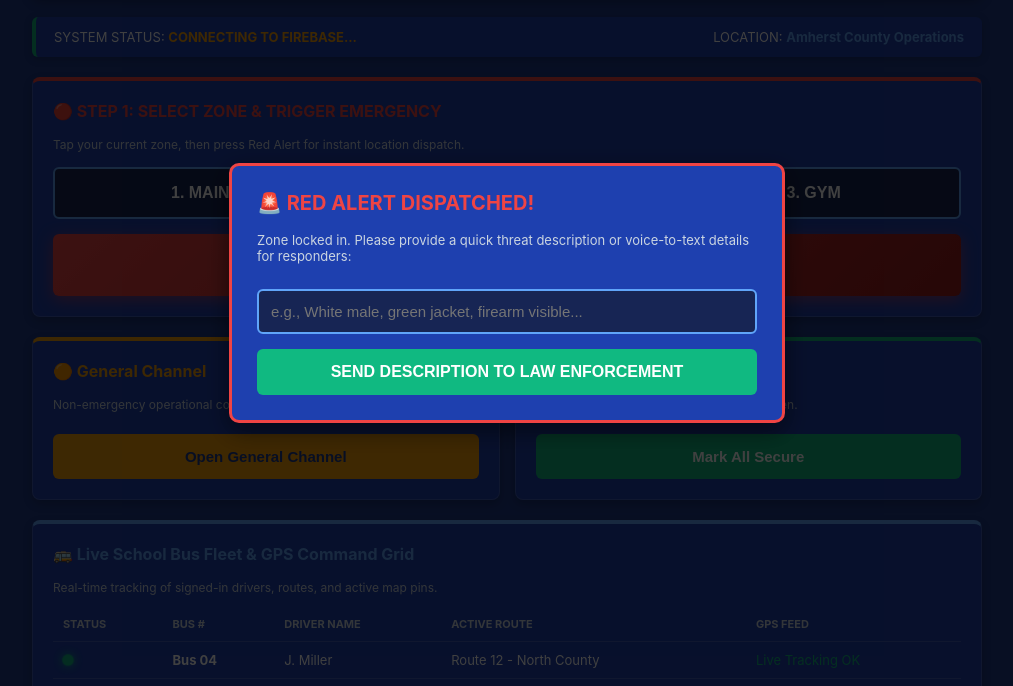
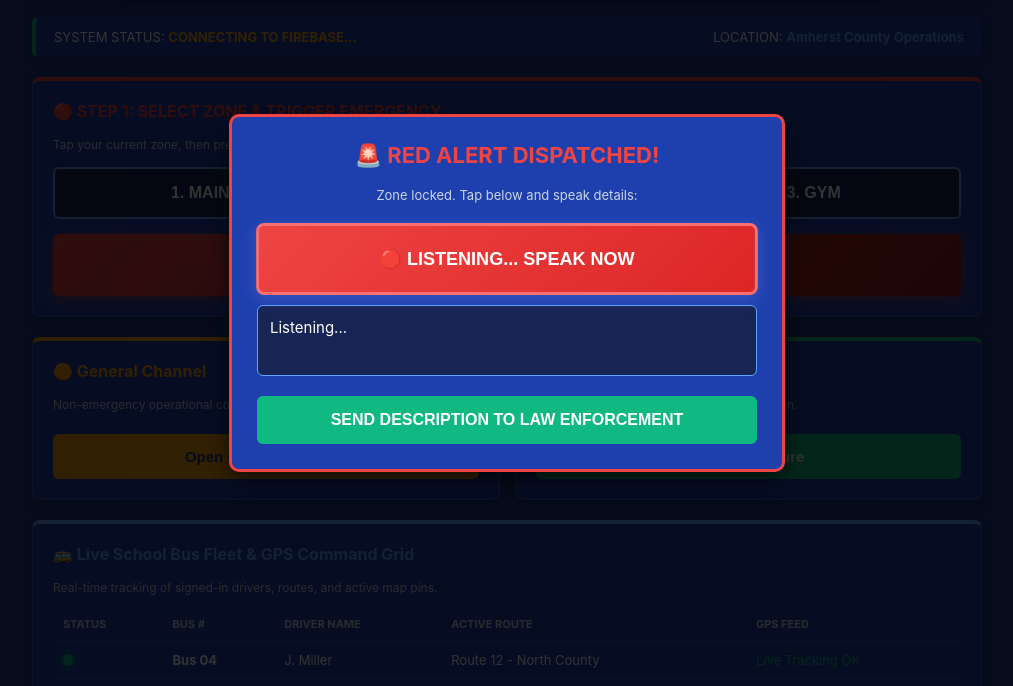
Before and after one commit to tacdev538/TACNET-SOLUTIONS, a plain HTML site: page index.html in a window 1280 px wide. Both pictures are taken after a click on the button "🚨 TRIGGER RED ALERT (INSTANT DISPATCH)". Shown: the part 107-793 px from the top of the page, without its empty margins (133-1146 px from the left). Drawn offline with Linux system fonts and the light colour scheme; no server answers.

Commit message:
Refactor modal and integrate voice-to-text features
Updated modal overlay and button styles for voice-to-text functionality. Enhanced speech recognition integration and adjusted alert description handling.

```diff
--- a/index.html
+++ b/index.html
@@ -125,7 +125,7 @@
             box-shadow: 0 4px 15px rgba(239, 68, 68, 0.5);
         }
 
-        /* Modal Overlay for Instant Threat Description */
+        /* Modal Overlay for Voice-to-Text Threat Description */
         .modal-overlay {
             display: none;
             position: fixed;
@@ -133,7 +133,7 @@
             left: 0;
             width: 100%;
             height: 100%;
-            background: rgba(0, 0, 0, 0.75);
+            background: rgba(0, 0, 0, 0.8);
             z-index: 1000;
             justify-content: center;
             align-items: center;
@@ -146,32 +146,64 @@
             border-radius: 10px;
             max-width: 500px;
             width: 90%;
-            box-shadow: 0 8px 25px rgba(0,0,0,0.5);
+            box-shadow: 0 8px 25px rgba(0,0,0,0.6);
+            text-align: center;
         }
 
         .modal-card h2 {
             color: var(--alert-red);
             margin-top: 0;
-            font-size: 20px;
+            font-size: 22px;
         }
 
-        .threat-input {
+        /* Large Voice Speak Button */
+        .btn-speak {
+            background: linear-gradient(135deg, #3B82F6, #1D4ED8);
+            color: white;
+            border: 3px solid var(--command-blue);
+            padding: 22px;
             width: 100%;
+            border-radius: 8px;
+            font-weight: bold;
+            font-size: 18px;
+            cursor: pointer;
+            margin: 20px 0 10px 0;
+            box-shadow: 0 4px 15px rgba(59, 130, 246, 0.4);
+            display: flex;
+            align-items: center;
+            justify-content: center;
+            gap: 10px;
+        }
+
+        .btn-speak.listening {
+            background: linear-gradient(135deg, #EF4444, #DC2626);
+            border-color: #F87171;
+            animation: pulse-mic 1s infinite;
+        }
+
+        @keyframes pulse-mic {
+            0% { transform: scale(1); }
+            50% { transform: scale(1.03); box-shadow: 0 0 20px rgba(239, 68, 68, 0.8); }
+            100% { transform: scale(1); }
+        }
+
+        .speech-transcript {
+            background: #172554;
+            border: 1px solid var(--command-blue);
             padding: 12px;
-            background: #172554;
-            border: 2px solid var(--command-blue);
-            color: white;
             border-radius: 6px;
             font-size: 15px;
-            margin: 15px 0;
-            box-sizing: border-box;
+            color: var(--text-light);
+            min-height: 45px;
+            margin-bottom: 20px;
+            text-align: left;
         }
 
         .btn-submit-threat {
             background-color: var(--secure-green);
             color: white;
             border: none;
-            padding: 14px;
+            padding: 15px;
             width: 100%;
             border-radius: 6px;
             font-weight: bold;
@@ -289,12 +321,22 @@
         <button class="btn-red" onclick="triggerRedAlert()">🚨 TRIGGER RED ALERT (INSTANT DISPATCH)</button>
     </div>
 
-    <!-- AUTOMATED THREAT DESCRIPTION POPUP MODAL -->
+    <!-- VOICE-TO-TEXT THREAT DESCRIPTION MODAL -->
     <div id="threatModal" class="modal-overlay">
         <div class="modal-card">
             <h2>🚨 RED ALERT DISPATCHED!</h2>
-            <p style="font-size: 13px; color: var(--text-muted); margin-bottom: 10px;">Zone locked in. Please provide a quick threat description or voice-to-text details for responders:</p>
-            <input type="text" id="threatDescriptionInput" class="threat-input" placeholder="e.g., White male, green jacket, firearm visible...">
+            <p style="font-size: 13px; color: var(--text-muted); margin-bottom: 5px;">Zone locked. Tap below and speak details:</p>
+
+            <!-- Live Voice Trigger Button -->
+            <button id="speakButton" class="btn-speak" onclick="startVoiceRecognition()">
+                🎙️ TAP TO SPEAK HERE
+            </button>
+
+            <!-- Live Speech Transcript Box -->
+            <div id="transcriptBox" class="speech-transcript">
+                Listening for voice description... (or type notes below)
+            </div>
+
             <button class="btn-submit-threat" onclick="submitThreatDetails()">SEND DESCRIPTION TO LAW ENFORCEMENT</button>
         </div>
     </div>
@@ -380,6 +422,7 @@
 
     let selectedCurrentZone = "NONE";
     let activeAlertKey = null;
+    let recordedThreatText = "";
 
     function selectZone(zoneName) {
         selectedCurrentZone = zoneName;
@@ -410,27 +453,76 @@
         const newAlertRef = database.ref('alerts').push({
             type: 'RED ALERT',
             zone: selectedCurrentZone,
-            description: 'Pending description...',
+            description: 'Voice description pending...',
             status: 'ACTIVE EMERGENCY',
             timestamp: Date.now()
         });
 
         activeAlertKey = newAlertRef.key;
+        recordedThreatText = "";
+        document.getElementById('transcriptBox').innerText = "Tap 'SPEAK HERE' and describe the threat...";
 
-        // Instantly pop open the description prompt for the teacher/driver
+        // Instantly pop open the voice prompt for the teacher/driver
         document.getElementById('threatModal').style.display = 'flex';
+
+        // Auto-trigger voice recognition immediately for zero-touch speed
+        startVoiceRecognition();
+    }
+
+    function startVoiceRecognition() {
+        const speakBtn = document.getElementById('speakButton');
+        const transcriptBox = document.getElementById('transcriptBox');
+
+        // Check for browser SpeechRecognition support (standard on iOS Safari and Android Chrome)
+        const SpeechRecognition = window.SpeechRecognition || window.webkitSpeechRecognition;
+
+        if (!SpeechRecognition) {
+            transcriptBox.innerText = "Speech recognition not supported on this browser. Please type or speak directly.";
+            return;
+        }
+
+        const recognition = new SpeechRecognition();
+        recognition.lang = 'en-US';
+        recognition.interimResults = true;
+        recognition.maxAlternatives = 1;
+
+        speakBtn.classList.add('listening');
+        speakBtn.innerText = "🔴 LISTENING... SPEAK NOW";
+        transcriptBox.innerText = "Listening...";
+
+        recognition.onresult = function(event) {
+            const speechResult = event.results[0][0].transcript;
+            recordedThreatText = speechResult;
+            transcriptBox.innerText = `"${speechResult}"`;
+        };
+
+        recognition.onerror = function(event) {
+            speakBtn.classList.remove('listening');
+            speakBtn.innerText = "🎙️ TAP TO SPEAK HERE";
+            transcriptBox.innerText = "Voice capture error. Tap button to try again.";
+        };
+
+        recognition.onend = function() {
+            speakBtn.classList.remove('listening');
+            speakBtn.innerText = "🎙️ TAP TO SPEAK AGAIN";
+            if (!recordedThreatText) {
+                transcriptBox.innerText = "No speech detected. Tap button to retry.";
+            }
+        };
+
+        recognition.start();
     }
 
     function submitThreatDetails() {
-        const descText = document.getElementById('threatDescriptionInput').value;
-        if (activeAlertKey && descText.trim() !== "") {
+        const finalDesc = recordedThreatText || "Voice alert triggered - no verbal description provided.";
+        if (activeAlertKey) {
             database.ref('alerts/' + activeAlertKey).update({
-                description: descText
+                description: finalDesc
             });
         }
         // Close modal
         document.getElementById('threatModal').style.display = 'none';
-        document.getElementById('threatDescriptionInput').value = "";
+        recordedThreatText = "";
     }
 
     function openChannel() {
@@ -446,6 +538,7 @@
         database.ref('comms').remove();
         selectedCurrentZone = "NONE";
         activeAlertKey = null;
+        recordedThreatText = "";
         document.getElementById('zone-MAIN').classList.remove('selected');
         document.getElementById('zone-CAF').classList.remove('selected');
         document.getElementById('zone-GYM').classList.remove('selected');
```
